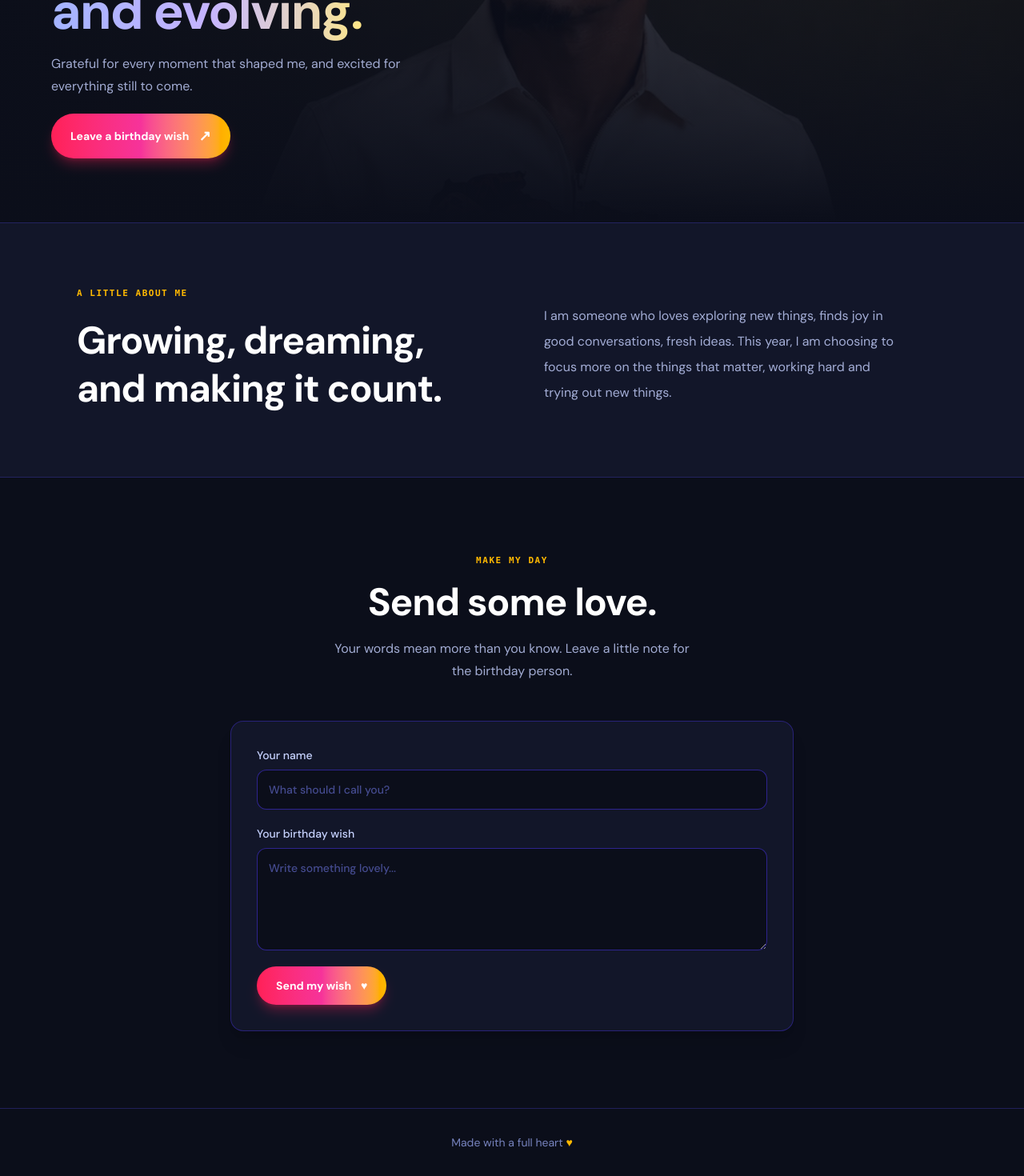
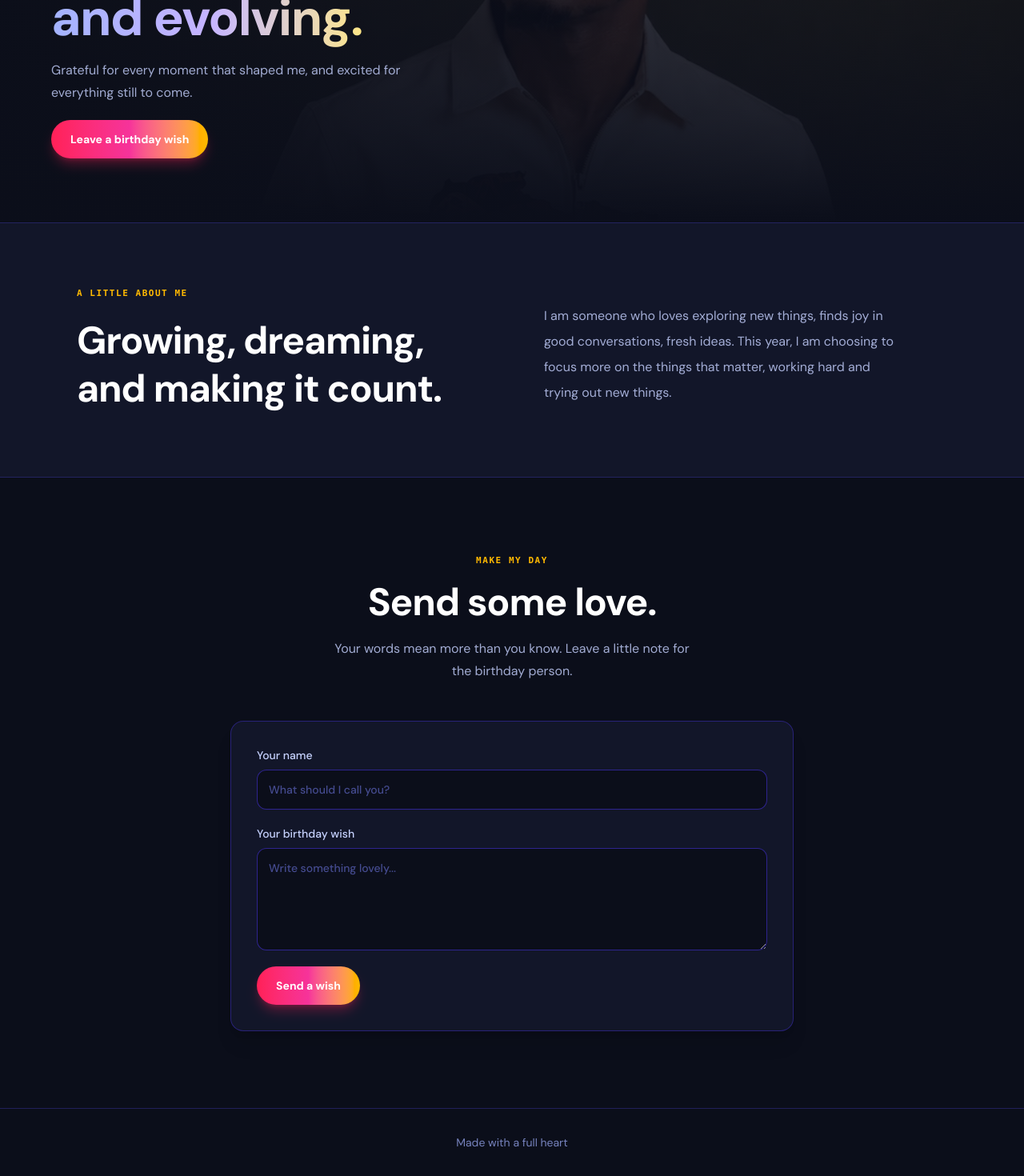
Before and after one commit to Ekemzzz/Birthday-website, a React (Vite) app: page /#/ in a window 1280 px wide. Shown: the part 458-1928 px from the top of the page at 80% size. Built offline with nearby package versions, Linux system fonts and the light colour scheme; a web font is replaced by a local one.

Commit message:
Refactor Home component to simplify button text and footer content for clarity

```diff
--- a/src/pages/Home.jsx
+++ b/src/pages/Home.jsx
@@ -296,7 +296,7 @@ function Home() {
           {/* #5 — subtitle + button fade in after typewriter done */}
           <div className={`hero-after-type ${typeDone ? 'hero-after-type--visible' : ''}`}>
             <p className="mt-4 max-w-md leading-7 text-indigo-200/80 text-base">Grateful for every moment that shaped me, and excited for everything still to come.</p>
-            <a href="#wishes" className="mt-5 inline-flex items-center gap-3 bg-gradient-to-r from-rose-500 via-pink-500 to-amber-400 hover:opacity-95 px-6 py-3.5 rounded-full text-sm font-semibold text-white transition-all shadow-lg shadow-rose-500/30 hover:-translate-y-0.5">Leave a birthday wish <span className="text-white text-lg">&#8599;</span></a>
+            <a href="#wishes" className="mt-5 inline-flex items-center gap-3 bg-gradient-to-r from-rose-500 via-pink-500 to-amber-400 hover:opacity-95 px-6 py-3.5 rounded-full text-sm font-semibold text-white transition-all shadow-lg shadow-rose-500/30 hover:-translate-y-0.5">Leave a birthday wish</a>
           </div>
         </div>
 
@@ -326,13 +326,13 @@ function Home() {
           <label className="flex flex-col gap-2 text-sm font-medium text-indigo-200">Your birthday wish
             <textarea className="h-32 resize-y border border-indigo-800/80 bg-[#0B0E1A] rounded-xl p-3.5 text-white outline-indigo-500 focus:border-indigo-400 transition-colors placeholder:text-indigo-400/50" value={form.message} onChange={(e) => setForm({ ...form, message: e.target.value })} placeholder="Write something lovely..." maxLength="300" required />
           </label>
-          <button disabled={status === 'sending'} className="inline-flex w-fit items-center gap-3 bg-gradient-to-r from-rose-500 via-pink-500 to-amber-400 hover:opacity-95 px-6 py-3.5 rounded-full text-sm font-semibold text-white transition-all shadow-lg shadow-rose-500/30 hover:-translate-y-0.5 cursor-pointer disabled:opacity-60 disabled:cursor-not-allowed disabled:hover:translate-y-0" type="submit">{status === 'sending' ? 'Sending...' : 'Send my wish'} <span className="text-white">&#9829;</span></button>
+          <button disabled={status === 'sending'} className="inline-flex w-fit items-center gap-3 bg-gradient-to-r from-rose-500 via-pink-500 to-amber-400 hover:opacity-95 px-6 py-3.5 rounded-full text-sm font-semibold text-white transition-all shadow-lg shadow-rose-500/30 hover:-translate-y-0.5 cursor-pointer disabled:opacity-60 disabled:cursor-not-allowed disabled:hover:translate-y-0" type="submit">{status === 'sending' ? 'Sending...' : 'Send a wish'}</button>
           {status === 'success' && <p className="text-sm font-medium text-emerald-400">Your wish is on its way to Ekemini. Thank you!</p>}
           {status === 'error'   && <p className="text-sm font-medium text-rose-400">Something went wrong. Please try again.</p>}
         </form>
       </section>
 
-      <footer className="relative z-10 border-t border-indigo-900/60 py-8 text-center text-sm text-indigo-300/70">Made with a full heart <span className="text-amber-400">&#9829;</span></footer>
+      <footer className="relative z-10 border-t border-indigo-900/60 py-8 text-center text-sm text-indigo-300/70">Made with a full heart</footer>
     </main>
   </>
 }
```
